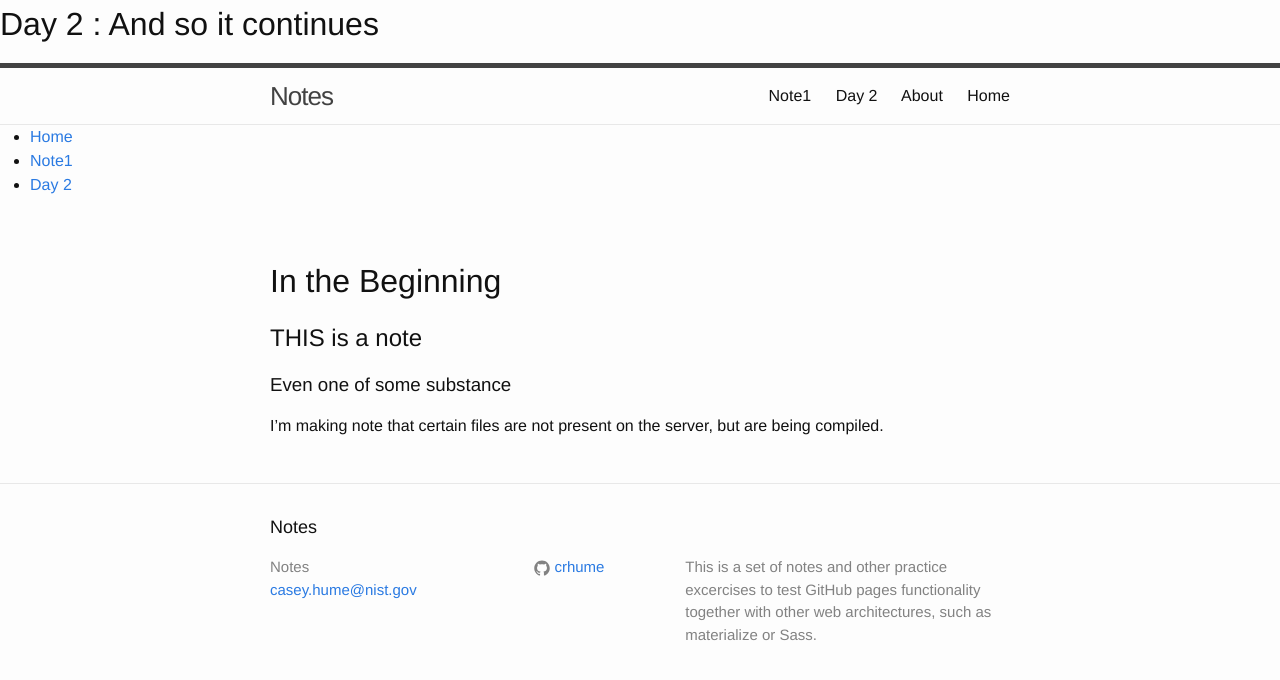
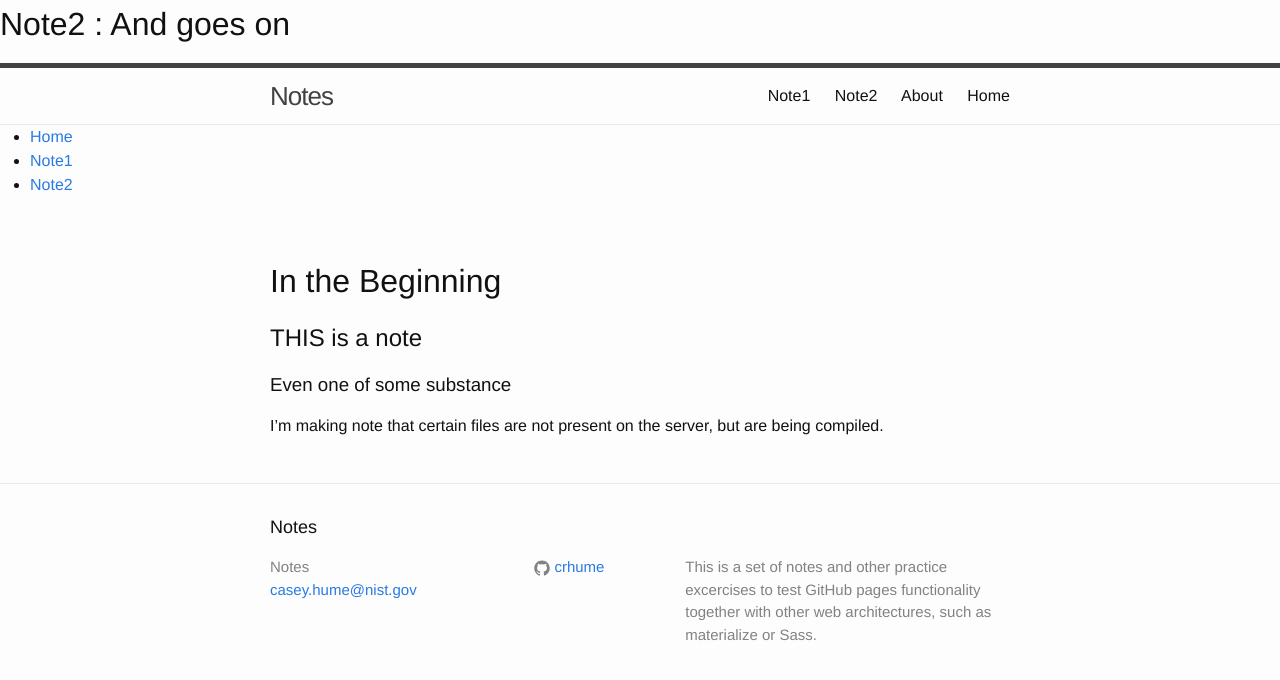
Before and after one commit to crhume/notes, a Jekyll site: the page built from notes/2.md, in a window 1280 px wide. Shown: the top 680 px of the page. Built offline with Jekyll 4.4.1, drawn with Linux system fonts in a browser that asks for light colours.

Commit message:
Update 2.md

```diff
--- a/notes/2.md
+++ b/notes/2.md
@@ -1,7 +1,7 @@
 ---
 layout: note
-title: Day 2
-subheading: And so it continues
+title: Note2
+subheading: And goes on
 date: today
 type: note
 ---
```
